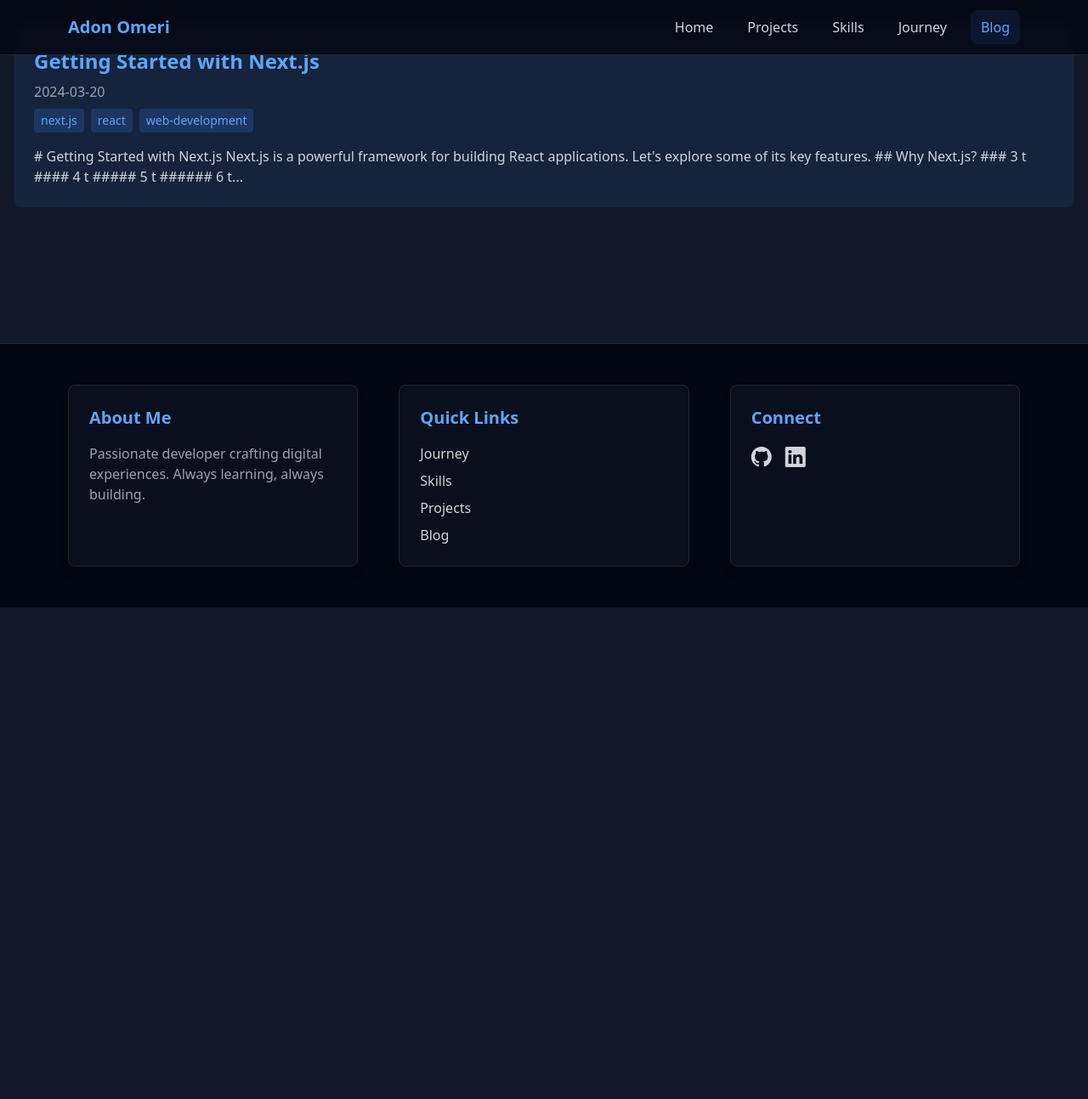
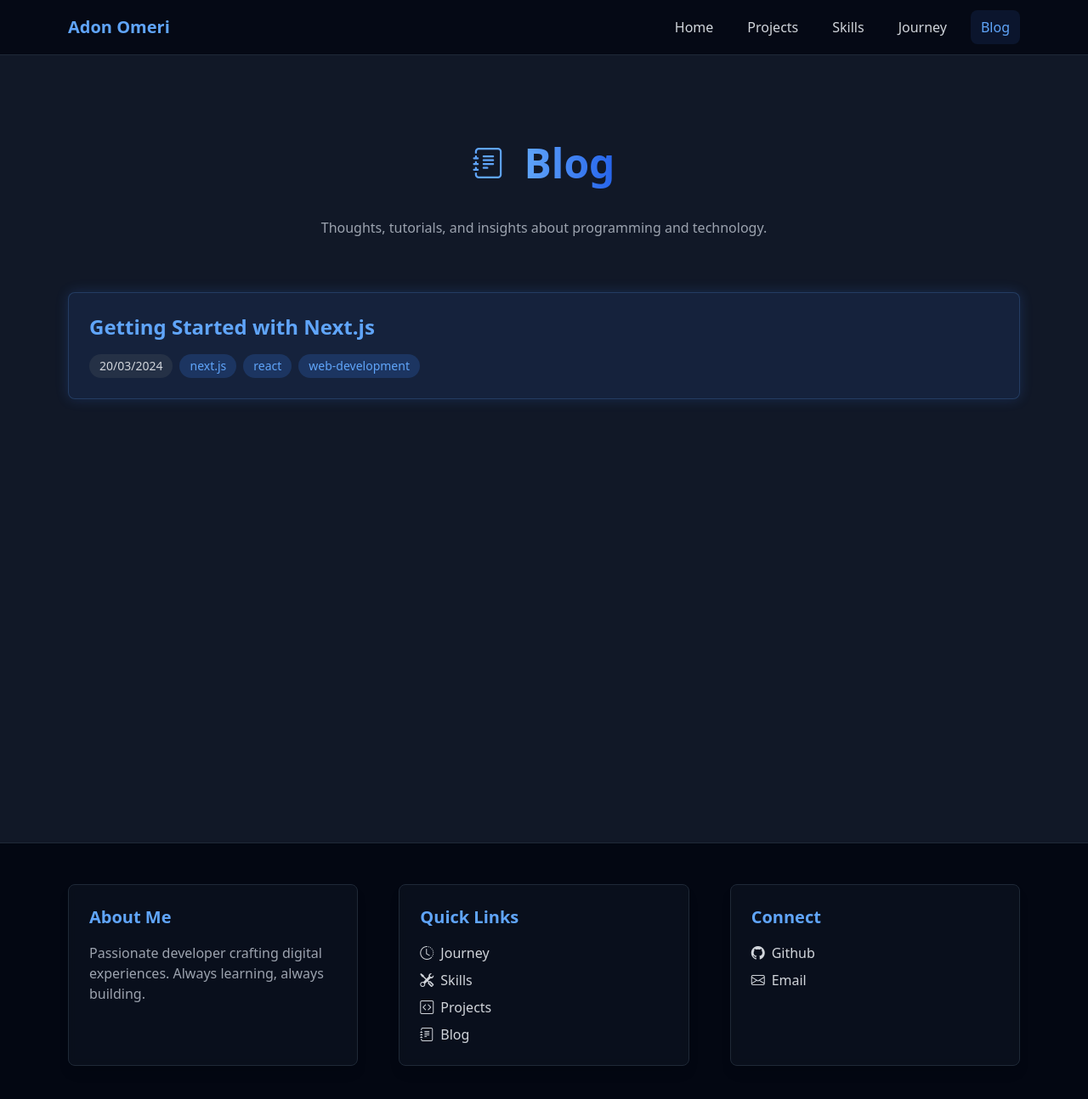
Before and after one commit to omeriadon/adonomeri, a Next.js app: page /blog in a window 1280 px wide. Shown: the top 1294 px of the page at 85% size. Before the commit the page ends 800 px from the top, so only its background shows below. Built offline with nearby package versions, Linux system fonts and the light colour scheme.

Commit message:
added a function to format date in my blog, fixed blog, footer, and my blog page. also aded icons for every page

```diff
--- a/content/blog/first-post.md
+++ b/content/blog/first-post.md
@@ -4,7 +4,6 @@
 tags: ['next.js', 'react', 'web-development']
 ---
 
-# Getting Started with Next.js
 
 Next.js is a powerful framework for building React applications. Let's explore some of its key features.
 
--- a/src/app/blog/[slug]/page.tsx
+++ b/src/app/blog/[slug]/page.tsx
@@ -5,6 +5,7 @@
 import hljs from 'highlight.js';
 import { notFound } from 'next/navigation';
 import 'highlight.js/styles/default.css';
+import { formatDate } from '@/utils/formatDate';
 
 type BlogParams = Promise<{ slug: string }>;
 
@@ -29,10 +30,21 @@
     const htmlContent = marked(content);
 
     return (
-      <div className="markdown">
-        <h1>{data.title}</h1>
-        <p>{data.date}</p>
-        <div>{data.tags.join(', ')}</div>
+      <div className="markdown max-w-4xl mx-auto pt-32 px-4">
+        <h1 className="text-4xl font-bold text-blue-400 mb-4">{data.title}</h1>
+        <div className="flex flex-wrap items-center gap-2 mb-8">
+          <span className="px-3 py-1 bg-gray-700/50 text-gray-300 rounded-full text-sm">
+            {formatDate(data.date)}
+          </span>
+          {data.tags.map((tag: string) => (
+            <span
+              key={tag}
+              className="px-3 py-1 bg-blue-500/20 text-blue-400 rounded-full text-sm"
+            >
+              {tag}
+            </span>
+          ))}
+        </div>
         <div dangerouslySetInnerHTML={{ __html: htmlContent }} />
       </div>
     );
--- a/src/app/blog/page.tsx
+++ b/src/app/blog/page.tsx
@@ -2,41 +2,60 @@
 import path from 'path';
 import matter from 'gray-matter';
 import Link from 'next/link';
+import PageTitle from "../components/PageTitle";
+import { formatDate } from '@/utils/formatDate';
 
 interface BlogPost {
   slug: string;
   title: string;
   date: string;
   tags: string[];
-  excerpt: string;
 }
 
 export default async function BlogPage() {
-  // Fetch blog posts on the server
   const posts = await getBlogPosts();
 
   return (
+    <main className="min-h-screen pt-32 px-4 max-w-6xl mx-auto">
+      <div className={`space-y-16 transition-all duration-1000`}>
+      <PageTitle
+          title="Blog"
+          description="Thoughts, tutorials, and insights about programming and technology."
+          icon="bi bi-journal-text"
+        />
+
         <div className="space-y-8">
           {posts.map((post) => (
-        <article key={post.slug} className="p-6 bg-blue-500/10 rounded-lg">
-          <Link href={`/blog/${post.slug}`}>
-            <h2 className="text-2xl font-bold text-blue-400 mb-2">{post.title}</h2>
-          </Link>
-          <p className="text-gray-400 mb-2">{post.date}</p>
-          <div className="mb-4">
+            <Link
+              key={post.slug}
+              href={`/blog/${post.slug}`}
+              className="block"
+            >
+              <article
+                className="p-6 bg-blue-500/10 rounded-lg transition-all duration-300
+                         hover:bg-blue-500/20 hover:scale-[1.02] border border-blue-400/20
+                         shadow-[0_0_15px_rgba(59,130,246,0.2)]"
+              >
+                <h2 className="text-2xl font-bold text-blue-400 mb-4">{post.title}</h2>
+                <div className="flex flex-wrap items-center gap-2">
+                  <span className="px-3 py-1 bg-gray-700/50 text-gray-300 rounded-full text-sm">
+                    {formatDate(post.date)}
+                  </span>
                   {post.tags.map((tag) => (
                     <span
                       key={tag}
-                className="inline-block bg-blue-500/20 text-blue-400 px-2 py-1 rounded mr-2 text-sm"
+                      className="px-3 py-1 bg-blue-500/20 text-blue-400 rounded-full text-sm"
                     >
                       {tag}
                     </span>
                   ))}
                 </div>
-          <p className="text-gray-300">{post.excerpt}</p>
               </article>
+            </Link>
           ))}
         </div>
+      </div>
+    </main>
   );
 }
 
@@ -47,20 +66,21 @@
     files.map(async (filename) => {
       const filePath = path.join(process.cwd(), 'content/blog', filename);
       const fileContent = await fs.readFile(filePath, 'utf8');
-      const { data, content } = matter(fileContent);
+      const { data } = matter(fileContent);
 
       return {
         slug: filename.replace('.md', ''),
         title: data.title,
         date: data.date,
         tags: data.tags,
-        excerpt: content.substring(0, 200) + '...',
       };
     })
   );
 
-  // Sort posts by date (newest first)
-  return posts.sort((a, b) =>
-    new Date(b.date).getTime() - new Date(a.date).getTime()
-  );
+  // Sort posts by date, newest first
+  return posts.sort((a, b) => {
+    const dateA = new Date(a.date).getTime();
+    const dateB = new Date(b.date).getTime();
+    return dateB - dateA; // This will put newest dates first
+  });
 }
--- a/src/app/components/Footer.tsx
+++ b/src/app/components/Footer.tsx
@@ -28,6 +28,7 @@
                   href="/journey"
                   className="px-3 py-2 rounded-lg hover:bg-gray-800/50 hover:text-blue-400 transition-all duration-200 -ml-3"
                 >
+                  <i className="bi bi-clock-history mr-2"></i>
                   Journey
                 </Link>
               </li>
@@ -36,6 +37,7 @@
                   href="/skills"
                   className="px-3 py-2 rounded-lg hover:bg-gray-800/50 hover:text-blue-400 transition-all duration-200 -ml-3"
                 >
+                  <i className="bi bi-tools mr-2"></i>
                   Skills
                 </Link>
               </li>
@@ -44,6 +46,7 @@
                   href="/projects"
                   className="px-3 py-2 rounded-lg hover:bg-gray-800/50 hover:text-blue-400 transition-all duration-200 -ml-3"
                 >
+                  <i className="bi bi-code-square mr-2"></i>
                   Projects
                 </Link>
               </li>
@@ -52,6 +55,7 @@
                   href="/blog"
                   className="px-3 py-2 rounded-lg hover:bg-gray-800/50 hover:text-blue-400 transition-all duration-200 -ml-3"
                 >
+                  <i className="bi bi-journal-text mr-2"></i>
                   Blog
                 </Link>
               </li>
@@ -62,17 +66,43 @@
           <div className="p-6 rounded-lg bg-gray-900/50 backdrop-blur-sm border border-gray-800
                         shadow-lg transition-all duration-300 hover:scale-105">
             <h3 className="text-xl font-semibold mb-4 text-blue-400">Connect</h3>
-            <div className="flex space-x-4">
-              <a href="https://github.com/yourusername" target="_blank" rel="noopener noreferrer"
-                 className="text-2xl hover:text-blue-400 transition-colors">
-                <i className="bi bi-github"></i>
-              </a>
-              <a href="https://linkedin.com/in/yourusername" target="_blank" rel="noopener noreferrer"
-                 className="text-2xl hover:text-blue-400 transition-colors">
-                <i className="bi bi-linkedin"></i>
-              </a>
-            </div>
+            <ul className="space-y-2">
+              <li>
+
+
+                <Link
+                  href="https://github.com/omeriadon"
+                  className="px-3 py-2 rounded-lg hover:bg-gray-800/50 hover:text-blue-400 transition-all duration-200 -ml-3"
+                >
+                  <i className="bi bi-github mr-2"></i>
+                  Github
+                </Link>
+              </li>
+              <li>
+
+                <Link
+
+                  href="mailto:omeriadon@outlook.com"
+                  className="px-3 py-2 rounded-lg hover:bg-gray-800/50 hover:text-blue-400 transition-all duration-200 -ml-3"
+                >
+                  <i className="bi bi-envelope mr-2"></i>
+                  Email
+                </Link>
+              </li>
+
+            </ul>
           </div>
+
+
+
+
+
+
+
+
+
+
+
         </div>
       </div>
     </footer>
--- a/src/app/components/PageTitle.tsx
+++ b/src/app/components/PageTitle.tsx
@@ -3,14 +3,18 @@
 interface PageTitleProps {
   title: string;
   description: string;
+  icon?: string;
 }
 
-export default function PageTitle({ title, description }: PageTitleProps) {
+export default function PageTitle({ title, description, icon }: PageTitleProps) {
   return (
     <div className="mb-16">
-      <h1 className="text-5xl font-bold text-center mb-8 pt-6 pb-2 bg-gradient-to-r from-blue-400 to-blue-600 bg-clip-text text-transparent">
-        {title}
-      </h1>
+      <div className="flex items-center justify-center gap-4 mb-8">
+        {icon && <i className={`${icon} text-4xl text-blue-400`+ ' mr-2'}></i>}
+        <h1 className="text-5xl font-bold text-center bg-gradient-to-r from-blue-400 to-blue-600 bg-clip-text text-transparent py-2">
+          {title}
+        </h1>
+      </div>
       <p className="text-gray-400 text-center max-w-2xl mx-auto">
         {description}
       </p>
--- a/src/app/contact/page.tsx
+++ b/src/app/contact/page.tsx
@@ -41,6 +41,7 @@
           <PageTitle
             title="Contact Me"
             description="Get in touch with me through any of these platforms."
+            icon="bi bi-envelope"
           />
 
           <p className="text-gray-400 text-center mb-12 max-w-2xl mx-auto">
--- a/src/app/journey/page.tsx
+++ b/src/app/journey/page.tsx
@@ -50,6 +50,7 @@
           <PageTitle
             title="My Journey"
             description="Explore my educational background and professional development milestones."
+            icon="bi bi-clock-history"
 />
 
           <div
--- a/src/app/projects/page.tsx
+++ b/src/app/projects/page.tsx
@@ -32,8 +32,9 @@
       }`}>
         <div className="max-w-7xl mx-auto">
         <PageTitle
-  title="My Projects"
-  description="Here are some of the projects I've worked on. Each project represents a unique challenge and learning experience."
+          title="My Projects"
+          description="Here are some of the projects I've worked on. Each project represents a unique challenge and learning experience."
+          icon="bi bi-code-square"
 />
 
           <div className="grid grid-cols-1 md:grid-cols-2 lg:grid-cols-3 gap-10">
--- a/src/app/skills/page.tsx
+++ b/src/app/skills/page.tsx
@@ -122,6 +122,7 @@
           <PageTitle
             title="Skills & Expertise"
             description="A comprehensive overview of my technical skills and proficiency levels across different domains."
+            icon="bi bi-tools"
 />
 
           {Object.entries(skillsData).map(([key, value], index) =>
--- /dev/null
+++ b/src/utils/formatDate.ts
@@ -0,0 +1,8 @@
+export function formatDate(dateString: string): string {
+  const date = new Date(dateString);
+  return date.toLocaleDateString('en-GB', {
+    day: '2-digit',
+    month: '2-digit',
+    year: 'numeric'
+  });
+}
```
Lines whose indentation alone changed are shown as unchanged.
